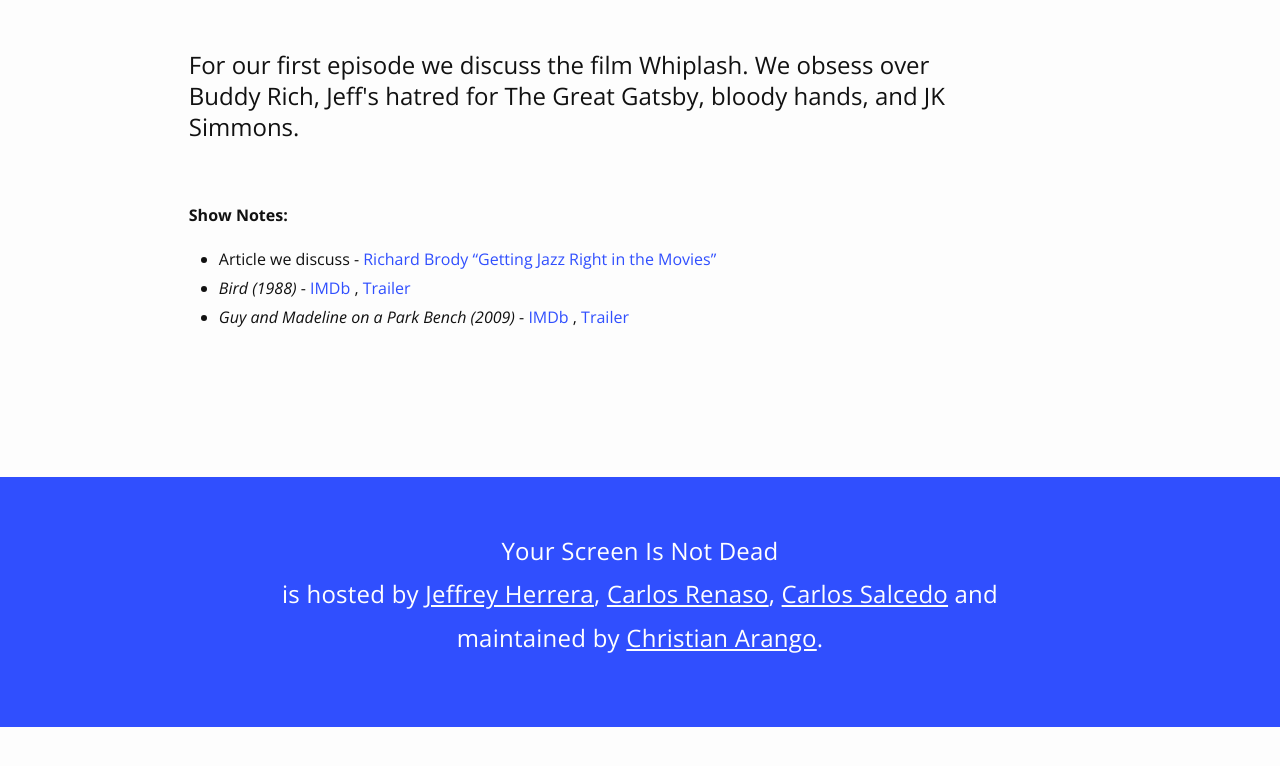
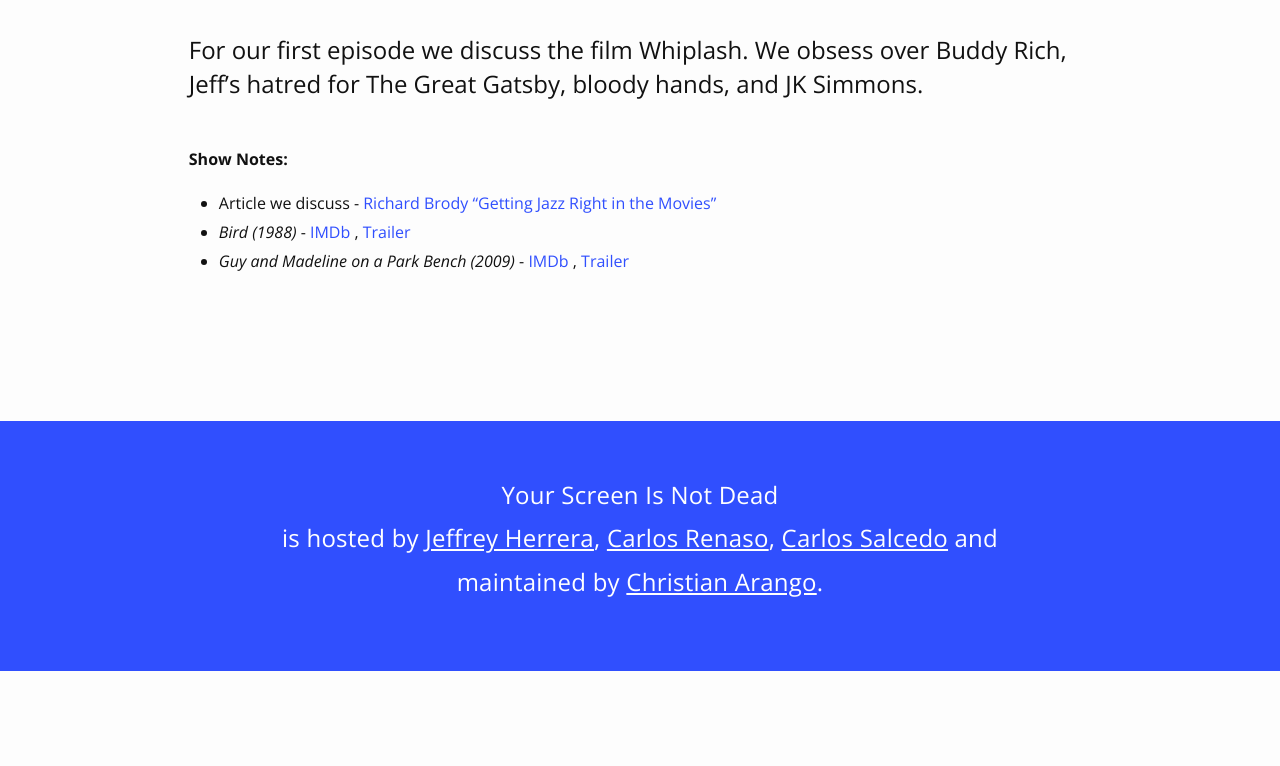
Before and after one commit to yourscreenisnotdead/yourscreenisnotdead.github.io, a Jekyll site: the page built from _posts/2015-07-08-001.markdown, in a window 1280 px wide, cut to the strip 369-1186 px from the top of the page. Shown: the top 766 px of the strip. Built offline with Jekyll 4.4.1, drawn with Linux system fonts in a browser that asks for light colours; nearby versions of some CDN libraries.

Commit message:
Launch Update

```diff
--- a/_posts/2015-07-08-001.markdown
+++ b/_posts/2015-07-08-001.markdown
@@ -9,8 +9,8 @@
 <iframe frameborder='0' height='36px' scrolling='no' seamless src='https://simplecast.fm/e/17281?style=dark' width='100%'></iframe>
 
 <br>
-<p class="episode_text">For our first episode we discuss the film Whiplash. We obsess over Buddy Rich, Jeff's hatred for The Great Gatsby, bloody hands, and JK Simmons.</p>
-<br>
+<span class="episode_text">For our first episode we discuss the film Whiplash. We obsess over Buddy Rich, Jeff's hatred for The Great Gatsby, bloody hands, and JK Simmons.</span>
+<br><br>
 
 **Show Notes:**
 
--- a/_sass/_episodes.scss
+++ b/_sass/_episodes.scss
@@ -193,6 +193,7 @@
   font-size:  em(24px);
   line-height: 1.3;
   padding-right: 100px;
+  margin-bottom: 50px;
   @media screen and (max-width: 700px) {
   padding-right: 0;
   }
--- a/_upload-this/css/main.css
+++ b/_upload-this/css/main.css
@@ -559,7 +559,8 @@
 .episode_text {
   font-size: 1.5em;
   line-height: 1.3;
-  padding-right: 100px; }
+  padding-right: 100px;
+  margin-bottom: 50px; }
   @media screen and (max-width: 700px) {
     .episode_text {
       padding-right: 0; } }
--- a/_upload-this/podcast/2015/07/08/001/index.html
+++ b/_upload-this/podcast/2015/07/08/001/index.html
@@ -119,9 +119,9 @@
   <article class="post-content">
     <iframe frameborder="0" height="36px" scrolling="no" seamless="" src="https://simplecast.fm/e/17281?style=dark" width="100%"></iframe>
 
-<p><br /></p>
-<p class="episode_text">For our first episode we discuss the film Whiplash. We obsess over Buddy Rich, Jeff's hatred for The Great Gatsby, bloody hands, and JK Simmons.</p>
-<p><br /></p>
+<p><br />
+<span class="episode_text">For our first episode we discuss the film Whiplash. We obsess over Buddy Rich, Jeff’s hatred for The Great Gatsby, bloody hands, and JK Simmons.</span>
+<br /><br /></p>
 
 <p><strong>Show Notes:</strong></p>
 
```
Also changed, not shown: _upload-this/feed.xml (+5 -5 lines).
